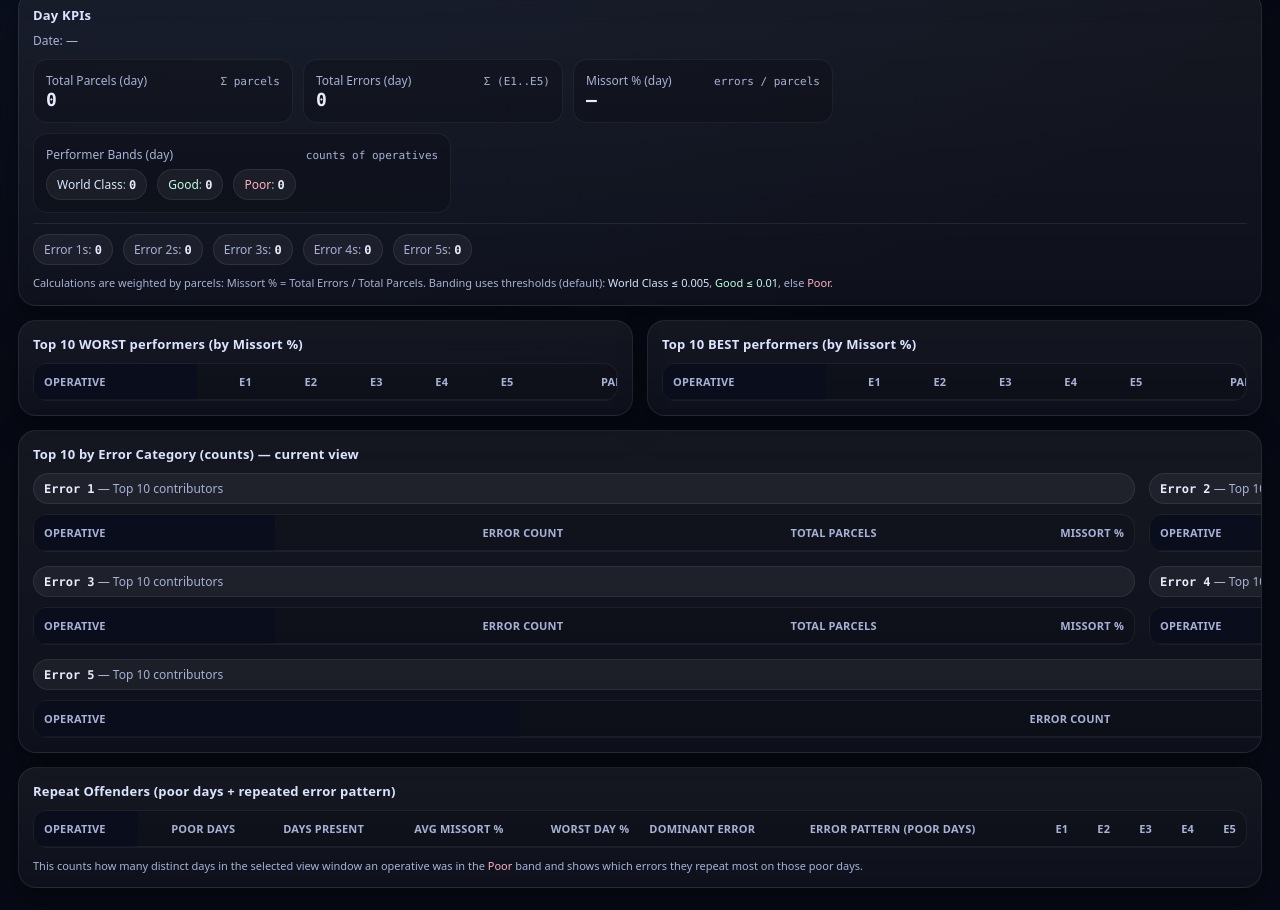
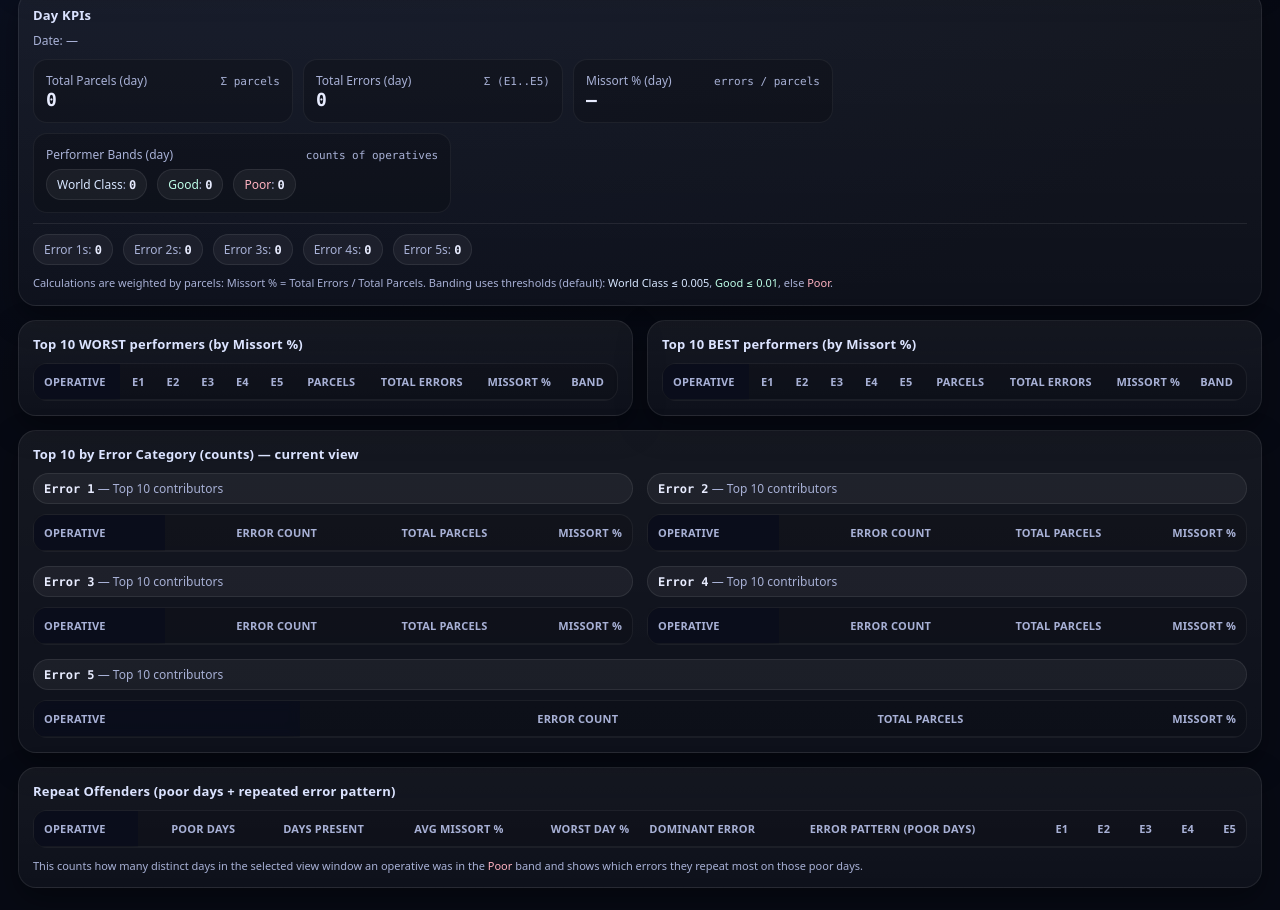
Before and after one commit to HashirNazakat/Missorts, a plain HTML site: page index.html in a window 1280 px wide. Shown: the part 399-1309 px from the top of the page. Drawn offline with nearby package versions, Linux system fonts and the light colour scheme.

Commit message:
index.html

```diff
--- a/index.html
+++ b/index.html
@@ -95,7 +95,11 @@
     .band.poor{border-color: rgba(255,92,122,.35); background: rgba(255,92,122,.12); color:#ffd0d9}
     .band.good{border-color: rgba(56,211,159,.35); background: rgba(56,211,159,.10); color:#c8ffe9}
     .band.wc{border-color: rgba(122,167,255,.35); background: rgba(122,167,255,.12); color:#d7e6ff}
-    .split{display:grid; grid-template-columns: 1fr 1fr; gap:14px;}
+    .split{
+  display:grid;
+  grid-template-columns: repeat(auto-fit, minmax(420px, 1fr));
+  gap:14px;
+}
     .footnote{margin-top:10px; font-size:11px; color:var(--muted); line-height:1.4}
     .status{font-family: var(--mono); font-size:11px; color: var(--muted);}
     .dangerText{color:#ffb3c2}
@@ -122,7 +126,32 @@
       border: 1px solid rgba(255,255,255,.06);
       background: rgba(0,0,0,.10);
     }
-    .tableWrap table{ min-width: 1100px; }
+    .tableWrap{
+  width:100%;
+  overflow-x:auto;
+  -webkit-overflow-scrolling: touch;
+  border-radius: 14px;
+  border: 1px solid rgba(255,255,255,.06);
+  background: rgba(0,0,0,.10);
+}
+
+/* default: tables should fit the card */
+.tableWrap table{
+  width:100%;
+  min-width: 0;
+}
+
+/* only use this for genuinely wide tables */
+.tableWrap.wide table{
+  min-width: 1100px;
+}
+
+/* make scrollbars visible-ish (mac hides by default) */
+.tableWrap::-webkit-scrollbar{ height: 10px; }
+.tableWrap::-webkit-scrollbar-thumb{
+  background: rgba(255,255,255,.18);
+  border-radius: 999px;
+}
     .stickyCol{
       position: sticky;
       left: 0;
```
